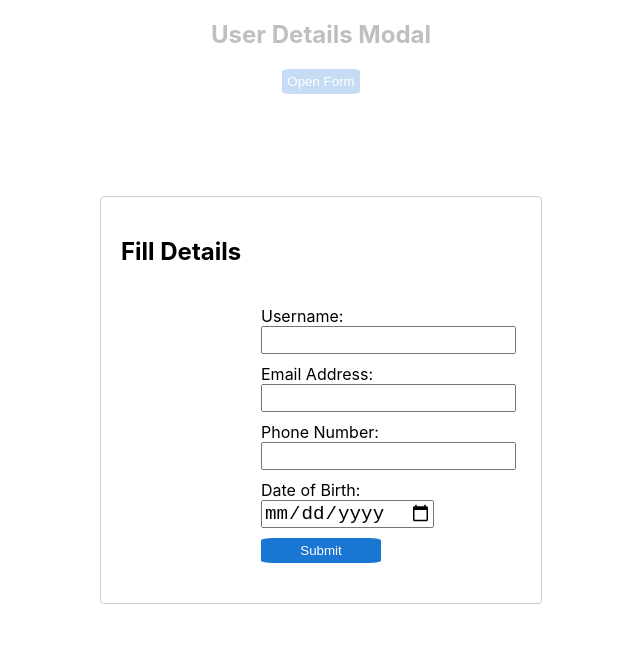
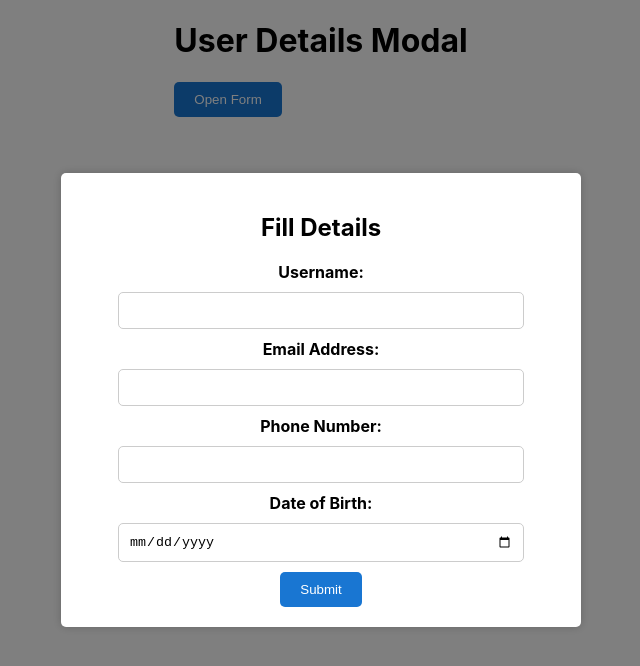
Before and after one commit to deekshithhh/Xmoda, a React (Create React App) app in the folder xmodal/: page / in a window 1280 px wide. Both pictures are taken after a click on the button "Open Form". Shown: the top 666 px of the page, without its empty margins (319-959 px from the left). Built offline with nearby package versions, Linux system fonts and the light colour scheme.

Commit message:
Test case handling

```diff
--- a/xmodal/src/App.css
+++ b/xmodal/src/App.css
@@ -1,38 +1,51 @@
 .App {
-  text-align: center;
+  align-items: center;
+  display: flex;
+  flex-direction: column;
 }
 
-.App-logo {
-  height: 40vmin;
-  pointer-events: none;
+.modal {
+  position: fixed;
+  top: 0;
+  left: 0;
+  width: 100%;
+  height: 100%;
+  background: rgba(0, 0, 0, 0.5);
+  display: flex;
+  justify-content: center;
+  align-items: center;
 }
 
-@media (prefers-reduced-motion: no-preference) {
-  .App-logo {
-    animation: App-logo-spin infinite 20s linear;
-  }
+.modal-content {
+  background: white;
+  padding: 20px;
+  border-radius: 5px;
+  box-shadow: 0px 0px 10px rgba(0, 0, 0, 0.2);
+  text-align: center;
+  width: 30rem;
 }
 
-.App-header {
-  background-color: #282c34;
-  min-height: 100vh;
-  display: flex;
-  flex-direction: column;
-  align-items: center;
-  justify-content: center;
-  font-size: calc(10px + 2vmin);
-  color: white;
+label {
+  display: block; /* Display labels as block elements for better spacing */
+  font-weight: bold; /* Make labels bold */
 }
 
-.App-link {
-  color: #61dafb;
+/* Style input fields */
+.input-field {
+  width: 80%;
+  padding: 10px; /* Add padding to input fields */
+  border: 1px solid #ccc; /* Add a border to input fields */
+  border-radius: 5px; /* Add rounded corners to input fields */
+  outline: none; /* Remove default outline */
+  margin: 10px;
 }
 
-@keyframes App-logo-spin {
-  from {
-    transform: rotate(0deg);
-  }
-  to {
-    transform: rotate(360deg);
-  }
+/* Style the Submit button */
+.submit-button {
+  background-color: #1976D2; /* Change the background color */
+  color: #fff; /* Change the text color */
+  padding: 10px 20px; /* Add padding to the button */
+  border: none; /* Remove button border */
+  border-radius: 5px; /* Add rounded corners to the button */
+  cursor: pointer; /* Add a pointer cursor */
 }
--- a/xmodal/src/Components/Modal.jsx
+++ b/xmodal/src/Components/Modal.jsx
@@ -1,89 +1,103 @@
-import { useState } from "react";
-import Modal from "react-modal";
-import { Button } from "@mui/material";
-import "../Components/modal.module.css";
 
-export default function FormModel() {
-  let subtitle;
-  const [modalIsOpen, setIsOpen] = useState(false);
+import React, { useState } from "react";
+ import "./modal.module.css";
 
-  function openModal() {
-    setIsOpen(true);
-  }
-
-  function handlesubmit(e) {
+const User = ({ closeModal }) => {
+  const handleSubmit = (e) => {
     e.preventDefault();
-    if (e.target.phoneNo.value.toString().length !== 10)
+    if (e.target.phone.value.toString().length !== 10)
       alert("Invalid phone number. Please enter a 10-digit phone number.");
     if(new Date(e.target.dob.value).getTime()>Date.now())
         alert("Invalid date of birth. Date of birth cannot be in future date");
     else{
       e.target.dob.value=" ";
-      e.target.phoneNo.value="";
+      e.target.phone.value="";
       e.target.email.value="";
       e.target.username.value=""
-    }
-  }
-
-  function closeModal() {
-    setIsOpen(false);
-  }
-  const customstyle = {
-    content: {
-      top: '50%',
-      left: '50%',
-      right: 'auto',
-      bottom: 'auto',
-      marginRight: '-50%',
-      transform: 'translate(-50%, -50%)',
-      width: '400px',
-
     }
 
   };
 
+  const handleOutsideClick = (event) => {
+    if (event.target.className === "modal") {
+      closeModal();
+    }
+  };
+
+  return (
+    <div className="modal" onClick={handleOutsideClick}>
+      <div className="modal-content">
+        <h2>Fill Details</h2>
+        <form onSubmit={handleSubmit}>
+          <div className="form-group">
+            <label htmlFor="username">Username:</label>
+            <input
+              type="text"
+              id="username"
+              name="username"
+              required
+              className="input-field"
+            />
+          </div>
+          <div className="form-group">
+            <label htmlFor="email">Email Address:</label>
+            <input
+              type="email"
+              id="email"
+              name="email"
+              required
+              className="input-field"
+            />
+          </div>
+          <div className="form-group">
+            <label htmlFor="phone">Phone Number:</label>
+            <input
+              type="tel"
+              id="phone"
+              name="phone"
+              required
+              className="input-field"
+            />
+          </div>
+          <div className="form-group">
+            <label htmlFor="dob">Date of Birth:</label>
+            <input
+              type="date"
+              id="dob"
+              name="dob"
+              required
+              className="input-field"
+            />
+          </div>
+          <div className="form-group">
+            <button type="submit" className="submit-button">
+              Submit
+            </button>
+          </div>
+        </form>
+      </div>
+    </div>
+  );
+};
+
+export default function FormModel () {
+  const [isOpen, setIsOpen] = useState(false);
+
+  const openModal = () => {
+    setIsOpen(true);
+  };
+
+  const closeModal = () => {
+    setIsOpen(false);
+  };
+
   return (
     <div>
-      <h2>User Details Modal</h2>
-      <button variant="contained" onClick={openModal}>
+      <h1>User Details Modal</h1>
+      <button onClick={openModal} className="submit-button">
         Open Form
       </button>
-      <div className="modal">
-      <div className="modal-content">
-      <Modal
-          isOpen={modalIsOpen}
-          onRequestClose={closeModal}
-          contentLabel="Form Modal"
-          style={customstyle}
-        >
-          <h2>Fill Details</h2>
-
-          <form onSubmit={handlesubmit}>
-            <div>
-              <label htmlFor="username">Username:</label>
-              <input type="text" name="username" id="username" required />
-            </div>
-            <div>
-              <label htmlFor="email">Email Address:</label>
-              <input type="email" name="email" id="email" required />
-            </div>
-            <div>
-              <label htmlFor="phoneNo">Phone Number:</label>
-              <input type="number" name="phoneNo" id="phone" required />
-            </div>
-            <div>
-              <label htmlFor="dob">Date of Birth:</label>
-              <input type="Date" name="dob" id="dob" required />
-            </div>
-
-            <button variant="contained" type="submit">
-              Submit
-            </button>
-          </form>
-          </Modal>
-      </div>
-      </div>
-
+      {isOpen && <User closeModal={closeModal} />}
     </div>
   );
-}
+};
--- a/xmodal/src/Components/modal.module.css
+++ b/xmodal/src/Components/modal.module.css
@@ -1,32 +1,51 @@
-/* .modal-content{
-
-    position: absolute;
-    top: 50%;
-    left: 50%;
-    transform: translate(-50%,-50%);
-}
-*/
-button{
-    background-color: #1976D2;
-    border: none;
-    padding: 5px;
-    color: white;
-    border-radius: 10%;
-}
-
-  form {
-    background-color: white;
-    padding: 20px;
+.App {
+    align-items: center;
     display: flex;
     flex-direction: column;
-    gap: 10px;
-    height: fit-content;
-    width: 30%;
-    margin: 0 auto;
-
   }
 
+  .modal {
+    position: fixed;
+    top: 0;
+    left: 0;
+    width: 100%;
+    height: 100%;
+    background: rgba(0, 0, 0, 0.5);
+    display: flex;
+    justify-content: center;
+    align-items: center;
+  }
 
-  input {
-    font-size: 1.2rem;
+  .modal-content {
+    background: white;
+    padding: 20px;
+    border-radius: 5px;
+    box-shadow: 0px 0px 10px rgba(0, 0, 0, 0.2);
+    text-align: center;
+    width: 30rem;
   }
+
+  label {
+    display: block; /* Display labels as block elements for better spacing */
+    font-weight: bold; /* Make labels bold */
+  }
+
+  /* Style input fields */
+  .input-field {
+    width: 80%;
+    padding: 10px; /* Add padding to input fields */
+    border: 1px solid #ccc; /* Add a border to input fields */
+    border-radius: 5px; /* Add rounded corners to input fields */
+    outline: none; /* Remove default outline */
+    margin: 10px;
+  }
+
+  /* Style the Submit button */
+  .submit-button {
+    background-color: #1976D2; /* Change the background color */
+    color: #fff; /* Change the text color */
+    padding: 10px 20px; /* Add padding to the button */
+    border: none; /* Remove button border */
+    border-radius: 5px; /* Add rounded corners to the button */
+    cursor: pointer; /* Add a pointer cursor */
+  }
```
Also changed, not shown: xmodal/src/App.js (line endings or trailing spaces).
